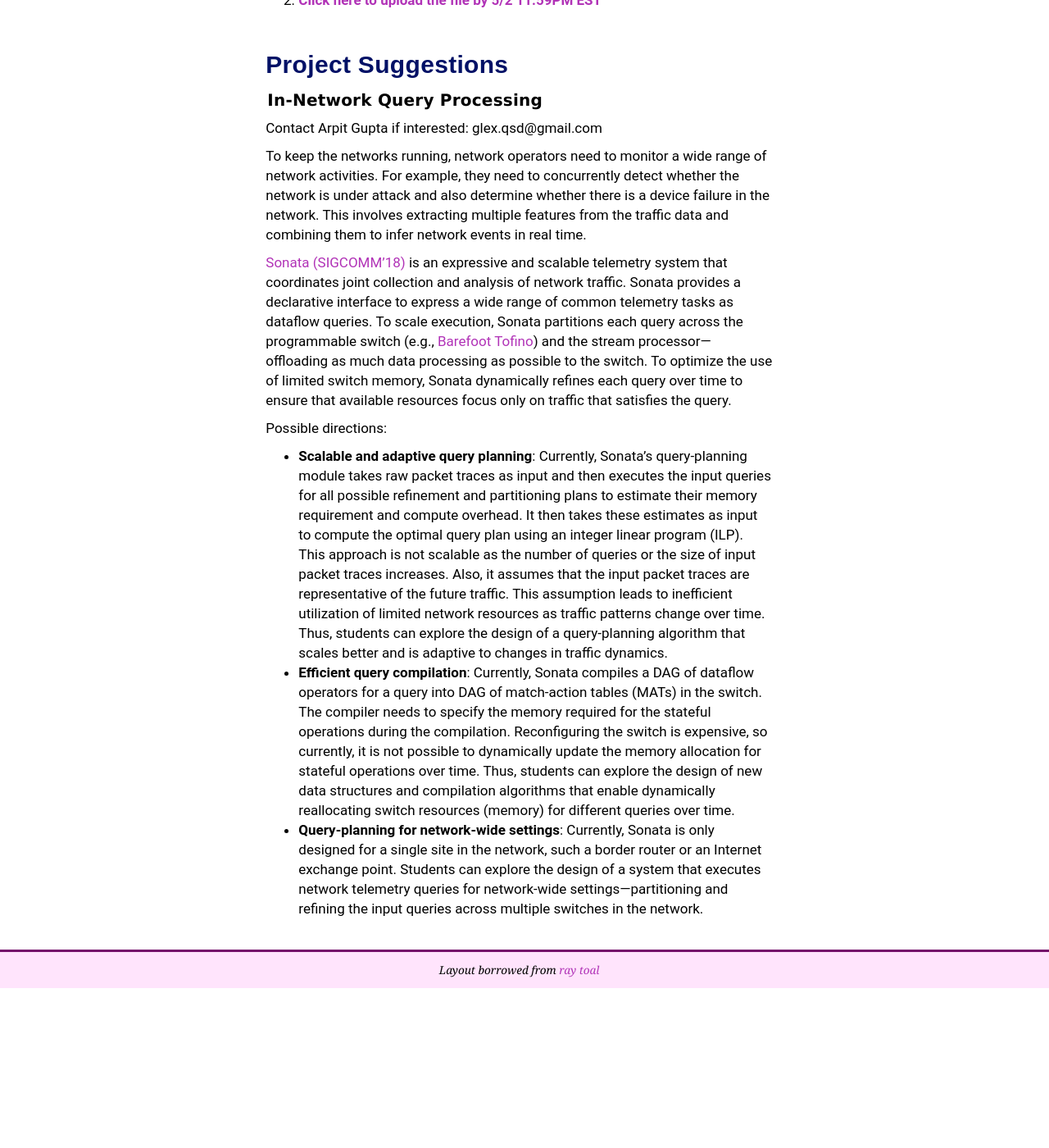
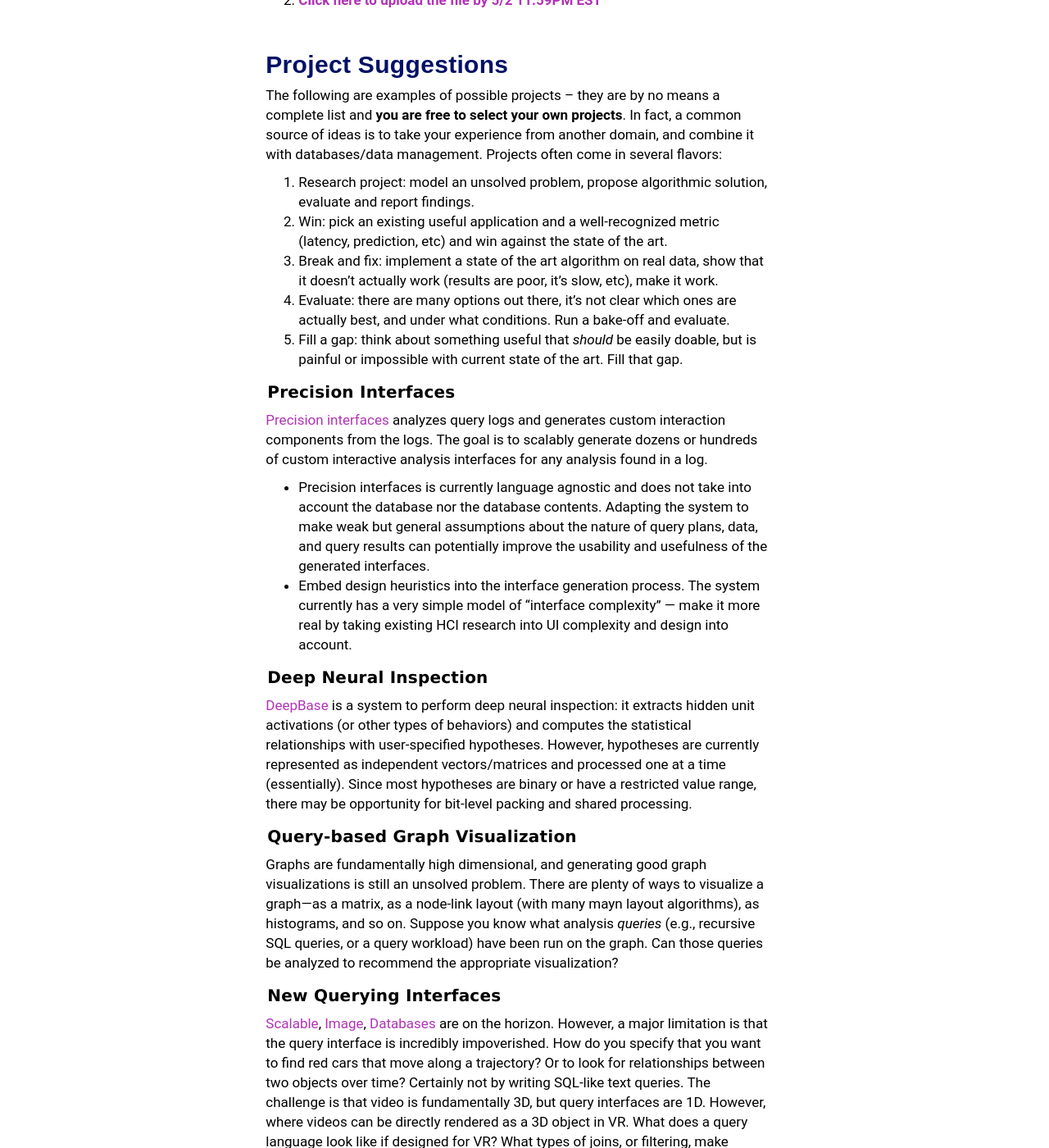
Before and after one commit to wzao1515/w6113.github.io, a Jekyll site: the page built from projects.md, in a window 1280 px wide and 1400 px high, scrolled down 2215 px. Shown: the whole window at 82% size. Built offline with Jekyll 4.4.1, drawn with Linux system fonts in a browser that asks for light colours; before the commit the page ends 3420 px from its top, so only the background shows below that; some of the changed text lies outside the part shown.

Commit message:
updated website

```diff
--- a/projects.md
+++ b/projects.md
@@ -98,6 +98,47 @@ Because this report is the primary deliverable upon which you will be graded, **
 <a name="suggestions"></a>
 ## Project Suggestions
 
+The following are examples of possible projects -- they are by no means a complete list and **you are free to select your own projects**.  In fact, a common source of ideas is to take your experience from another domain, and combine it with databases/data management.  Projects often come in several flavors:
+
+1. Research project: model an unsolved problem, propose algorithmic solution, evaluate and report findings.
+2. Win: pick an existing useful application and a well-recognized metric (latency, prediction, etc) and win against the state of the art.
+3. Break and fix: implement a state of the art algorithm on real data, show that it doesn't actually work (results are poor, it's slow, etc), make it work.
+4. Evaluate: there are many options out there, it's not clear which ones are actually best, and under what conditions.  Run a bake-off and evaluate.
+5. Fill a gap:  think about something useful that _should_ be easily doable, but is painful or impossible with current state of the art.  Fill that gap.
+
+
+#### Precision Interfaces
+
+[Precision interfaces](https://www.dropbox.com/s/bac9qjz0s5m4kpx/precisioninterface-sigmod19-v2.pdf?dl=0) analyzes query logs and generates custom interaction components from the logs.  The goal is to scalably generate dozens or hundreds of custom interactive analysis interfaces for any analysis found in a log.
+
+* Precision interfaces is currently language agnostic and does not take into account the database nor the database contents.   Adapting the system to make weak but general assumptions about the nature of query plans, data, and query results can potentially improve the usability and usefulness of the generated interfaces.
+* Embed design heuristics into the interface generation process.  The system currently has a very simple model of "interface complexity" --- make it more real by taking existing HCI research into UI complexity and design into account.
+
+#### Deep Neural Inspection
+
+
+[DeepBase](https://medium.com/thewulab/deep-neural-inspection-with-deepbase-de3653257643) is a system to perform deep neural inspection: it extracts hidden unit activations (or other types of behaviors) and computes the statistical relationships with user-specified hypotheses.    However, hypotheses are currently represented as independent vectors/matrices and processed one at a time (essentially).    Since most hypotheses are binary or have a restricted value range, there may be opportunity for bit-level packing and shared processing.
+
+#### Query-based Graph Visualization
+
+Graphs are fundamentally high dimensional, and generating good graph visualizations is still an unsolved problem.  There are plenty of ways to visualize a graph---as a matrix, as a node-link layout (with many mayn layout algorithms), as histograms, and so on.  Suppose you know what analysis _queries_ (e.g., recursive SQL queries, or a query workload) have been run on the graph.  Can those queries be analyzed to recommend the appropriate visualization?
+
+#### New Querying Interfaces
+
+[Scalable](https://www.microsoft.com/en-us/research/uploads/prod/2019/01/Wu-drucker-QueryingVideos.pdf),
+[Image](http://cidrdb.org/cidr2019/papers/p141-kang-cidr19.pdf),
+[Databases](http://cidrdb.org/cidr2019/papers/p40-krishnan-cidr19.pdf) are on the horizon.  However, a major limitation is that the query interface is incredibly impoverished.  How do you specify that you want to find red cars that move along a trajectory?  Or to look for relationships between two objects over time?  Certainly not by writing SQL-like text queries.   The challenge is that video is fundamentally 3D, but query interfaces are 1D.  However,  where videos can be directly rendered as a 3D object in VR.  What does a query language look like if designed for VR?  What types of joins, or filtering, make sense?  You should have VR experience.
+
+
+#### Lineage
+
+[Smoke](https://www.dropbox.com/s/6xvg5qkdret60jk/smoke-vldb18-revision.pdf?dl=0) is the fastest lineage-enabled database engine.  It captures the relationships between output and input records as efficient lineage indexes.  It turns out, this can be used to express and speed up interactive applications such as visualizations.  Extend or use it in interesting ways
+
+* There are a number of compression techniques that are possible to reduce the storage costs, but they have trade-offs in terms of storage reduction vs write overhead vs lineage query lookup costs.  Explore ways to generate compressed representations that do not increase, or even reduce the overhead of lineage capture.
+
+#### DataBass and Lineage
+
+[Smoke](https://arxiv.org/abs/1801.07237) is a query compiler instrumented to generate lineage.  It is written in C++, and emits C++.  If the goal is to compile queries into C++ (or C), a high level language like Python may be easier to program in.  Report on the benefits (or weaknesses) of using a high-level dynamic language to write a query compiler.  Python interoperates well with C -- are there opportunities to dynamically compile queries into C and link it into the same Python process?
 
 
 #### In-Network Query Processing
@@ -115,19 +156,15 @@ Possible directions:
 
 
 
+#### Bake-off
 
+There are more and more database implementations popping up from big companies: [uber](https://eng.uber.com/aresdb/),
 
 
 
 
 <!--
 
-
-The following are examples of possible projects -- they are by no means a complete list and **you are free to select your own projects**.  In general, projects can be of three varieties:
-
-1. Research project: model an unsolved problem, propose algorithmic solution, evaluate and report findings.
-2. Win: pick an existing useful application and a well-recognized metric (latency, prediction, etc) and win against the state of the art.
-3. Break and fix: implement a state of the art algorithm on real data, show that it doesn't actually work (results are poor, it's slow, etc), make it work.
 
 #### Data Cleaning
 
```
Also changed, not shown: other parts of projects.md (+0 -6 lines).
